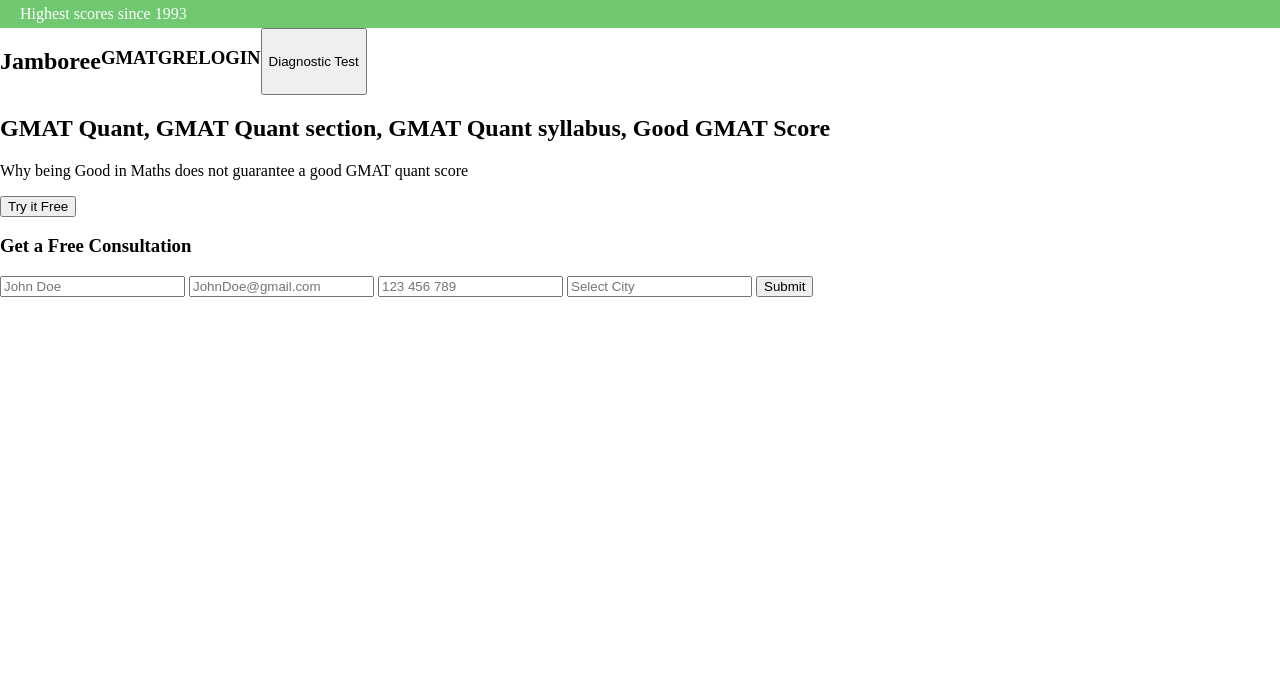
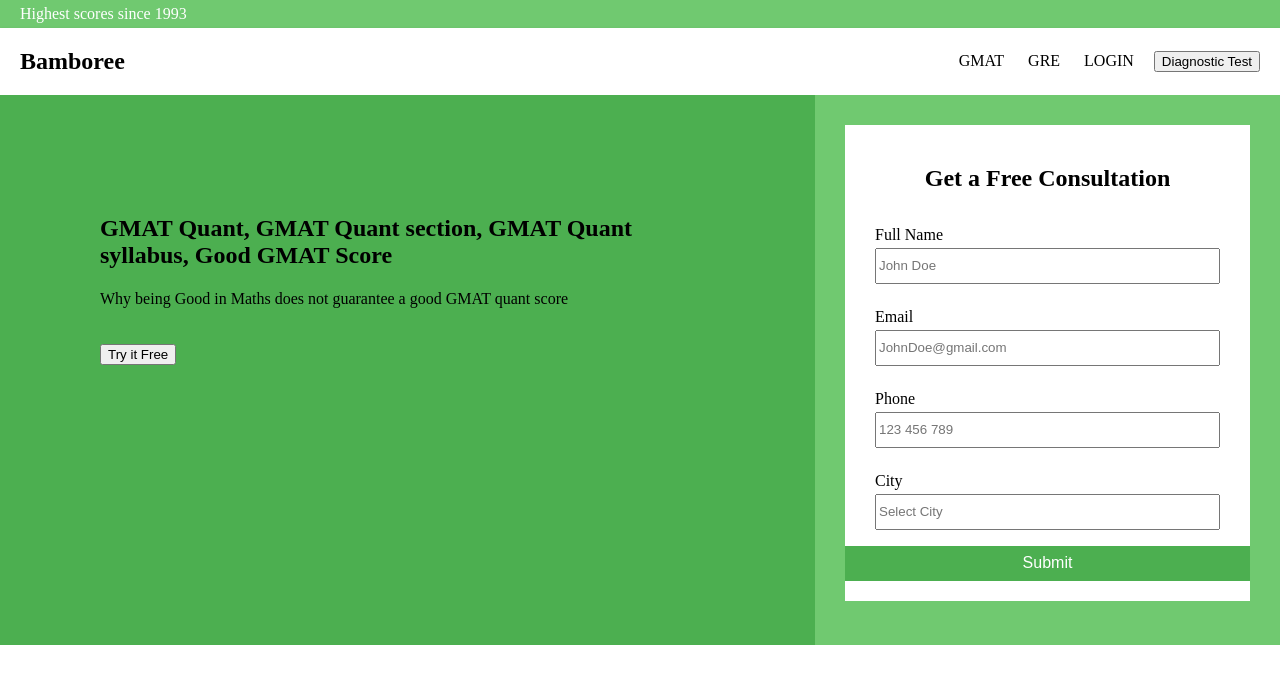
Before and after one commit to Rohit-gi/html-form, a plain HTML site: page index.html in a window 1280 px wide. Drawn offline with Linux system fonts and the light colour scheme.

Commit message:
buttons-commit

```diff
--- a/index.css
+++ b/index.css
@@ -1,11 +1,10 @@
-
 body {
   margin: 0px;
   padding: 0px;
   box-sizing: border-box;
 }
 
-.header{
+.header {
   background-color: rgb(112, 201, 112);
   /* display: block; */
   margin: 0px;
@@ -14,9 +13,103 @@ body {
   color: white;
 }
 
-.navbar{
+.list {
+  list-style-type: none;
+}
+
+.list-item {
+  display: inline;
+  padding-right: 20px;
+}
+
+.right-menu {
+  display: flex;
+  align-items: center;
+  justify-content: space-between;
+}
+
+.navbar {
   background-color: white;
   display: flex;
   flex-direction: row;
   text-align: center;
+  align-items: center;
+  justify-content: space-between;
+  padding: 0px 20px;
+  box-shadow: 0 2px 4px 0 rgba(0, 0, 0, 0.2);
 }
+
+.section-container {
+  display: flex;
+  flex-direction: row;
+  height: 550px;
+}
+
+.section-left {
+  display: flex;
+  flex-basis: 60%;
+  flex-direction: column;
+  align-items: flex-start;
+  padding: 100px 100px;
+  background-color: #4caf50;
+}
+
+.section-right {
+  display: flex;
+  flex-direction: column;
+  flex-basis: 40%;
+  background-color: rgb(112, 201, 112);
+}
+
+.para {
+  margin-top: 1px;
+}
+
+.free-button {
+  height: 50px;
+  margin-top: 20px;
+}
+
+.button1 {
+  background-color: white;
+  color: black;
+  border: 2px solid #4caf50; /* Green */
+}
+
+.enquiry-form {
+  margin: 30px 30px;
+  padding: 20px 0;
+  border: 1px solid black;
+  background-color: white;
+  border: 0;
+}
+
+.enquiry-form > h2 {
+  text-align: center;
+}
+
+.form-group {
+  display: flex;
+  flex-direction: column;
+  padding: 10px 30px;
+}
+
+.form-group > input {
+  height: 30px;
+}
+
+.enquiry-form > button {
+  margin: 0 auto;
+  display: block;
+  width: 405px;
+  height: 35px;
+  margin-top: 6px;
+  background-color: #4caf50;
+  color: white;
+  border: 0;
+  font-size: medium;
+}
+
+.form-group > label {
+  padding: 4px 0px;
+}
--- a/index.html
+++ b/index.html
@@ -13,31 +13,55 @@
       <p class="header">Highest scores since 1993</p>
     </div>
     <nav class="navbar">
-      <h2>Jamboree</h2>
-            <h3>GMAT</h3>
-            <h3>GRE</h3>
-            <h3>LOGIN</h3>
-            <button class="diagonstic-button">Diagnostic Test</button>
-
+      <h2>Bamboree</h2>
+      <div class="right-menu">
+      <ul class="list">
+        <li class="list-item">GMAT</li>
+        <li class="list-item">GRE</li>
+        <li class="list-item">LOGIN</li>
+      </ul>
+      <button class="diagonstic-button">Diagnostic Test</button>
+    </div>
     </nav>
-    <div>
+    <div class="section-container">
+      <div class="section-left">
       <h2>
         GMAT Quant, GMAT Quant section, GMAT Quant syllabus, Good GMAT Score
       </h2>
-      <p>Why being Good in Maths does not guarantee a good GMAT quant score</p>
-      <button class="free-button">Try it Free</button>
-      <form>
-        <h3>Get a Free Consultation</h3>
-        <title>Full Name</title>
-        <input placeholder="John Doe"></input>
-        <title>Email</title>
-        <input placeholder="JohnDoe@gmail.com"></input>
-        <title>Phone</title>
-        <input placeholder="123 456 789"></input>
-        <title>City</title>
-        <input placeholder="Select City"></input>
+      <p class="para">Why being Good in Maths does not guarantee a good GMAT quant score</p>
+      <div class="free-button"><button>Try it Free</button></div>
+      </div>
+
+      <div class="section-right">
+
+      <form class="enquiry-form">
+        <h2>Get a Free Consultation</h2>
+
+        <div class="form-group">
+          <label>Full Name</label>
+          <input placeholder="John Doe"></input>
+        </div>
+
+        <div class="form-group">
+          <label>Email</label>
+          <input placeholder="JohnDoe@gmail.com"></input>
+        </div>
+
+        <div class="form-group">
+          <label>Phone</label>
+          <input placeholder="123 456 789"></input>
+        </div>
+
+        <div class="form-group">
+          <label>City</label>
+          <input placeholder="Select City"></input>
+        </div>
+
         <button class="submit">Submit</button>
+
       </form>
+      </div>
+
     </div>
   </body>
 </html>
```
Lines whose indentation alone changed are shown as unchanged.
